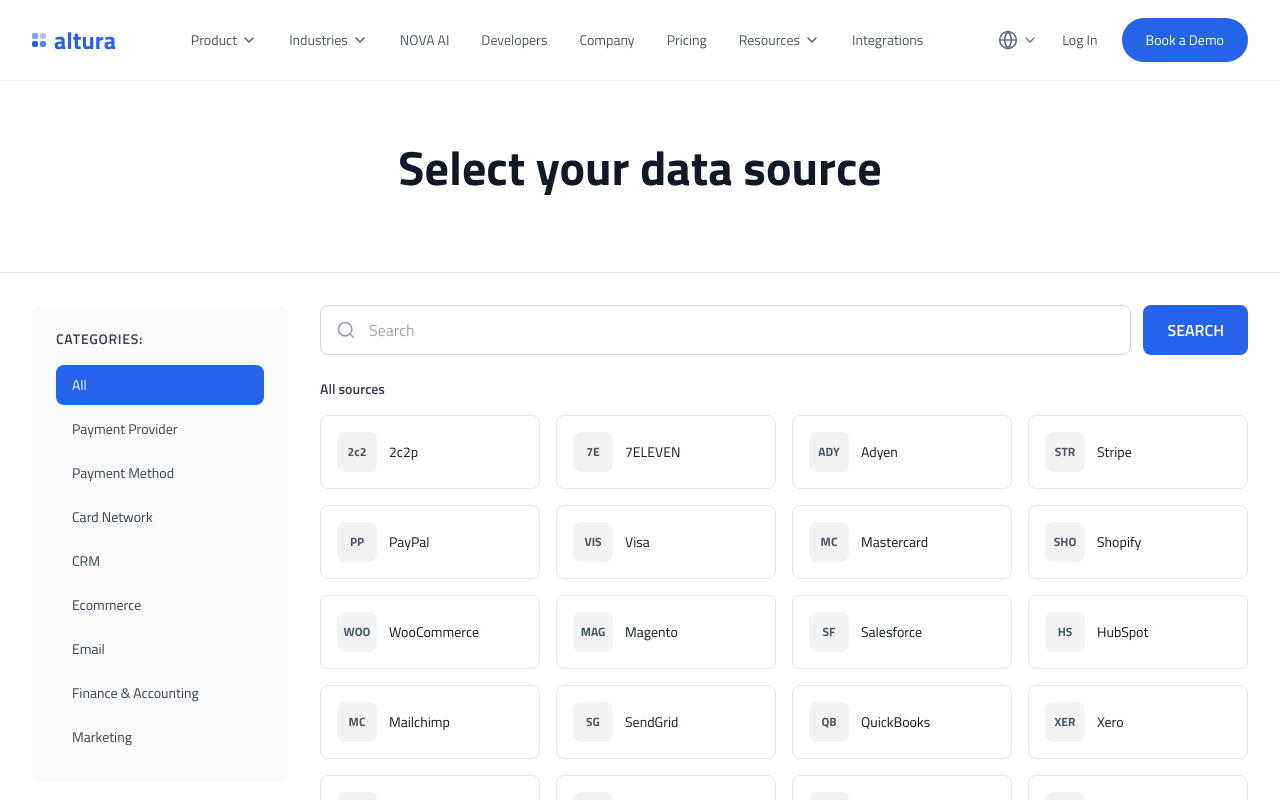
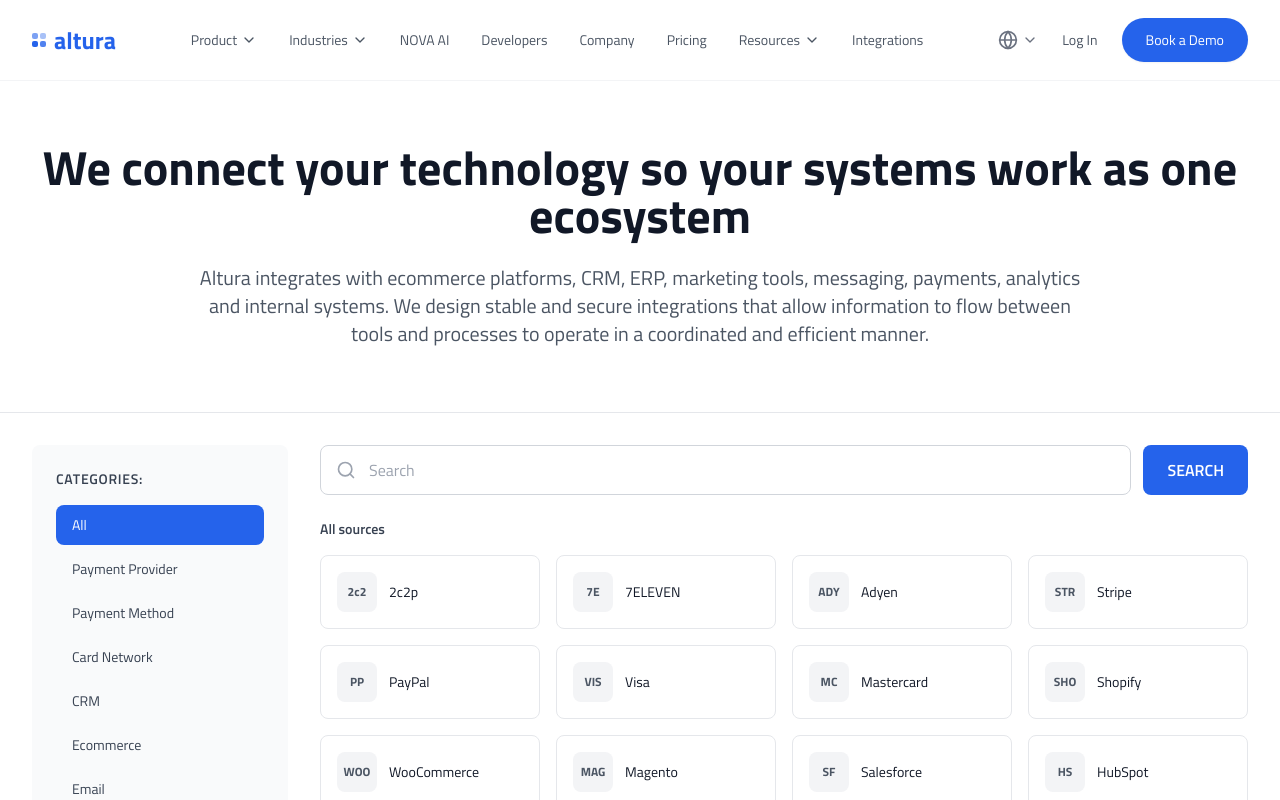
Before and after one commit to Cappybara12/Project-site, a Next.js app: page /integrations in a window 1280 px wide. Shown: the top 800 px of the page. Built offline with nearby package versions, Linux system fonts and the light colour scheme.

Commit message:
Make CTA section decorative lines thinner and add bilingual content to integrations page

```diff
--- a/app/(homepage)/components/CTASection.tsx
+++ b/app/(homepage)/components/CTASection.tsx
@@ -14,17 +14,17 @@
             id="leftTrack"
             d="M 120 -100 L 120 120 Q 120 220, 220 260 Q 320 300, 220 380 Q 120 460, 120 560 L 120 700"
             stroke="rgba(255,255,255,0.2)"
-            strokeWidth="2"
+            strokeWidth="1"
             fill="none"
           />
-          {/* Animated glowing capsule */}
-          <rect x="-12" y="-3" width="24" height="6" rx="3" fill="white" opacity="0.9">
+          {/* Animated glowing capsule - thinner */}
+          <rect x="-4" y="-1" width="8" height="2" rx="1" fill="white" opacity="0.8">
             <animateMotion dur="8s" repeatCount="indefinite" rotate="auto">
               <mpath href="#leftTrack" />
             </animateMotion>
           </rect>
-          {/* Glow effect */}
-          <rect x="-12" y="-3" width="24" height="6" rx="3" fill="white" filter="url(#glowFilter)" opacity="0.6">
+          {/* Glow effect - thinner */}
+          <rect x="-4" y="-1" width="8" height="2" rx="1" fill="white" filter="url(#glowFilter)" opacity="0.4">
             <animateMotion dur="8s" repeatCount="indefinite" rotate="auto">
               <mpath href="#leftTrack" />
             </animateMotion>
@@ -33,7 +33,7 @@
           {/* Glow filter */}
           <defs>
             <filter id="glowFilter" x="-50%" y="-50%" width="200%" height="200%">
-              <feGaussianBlur stdDeviation="4" result="blur" />
+              <feGaussianBlur stdDeviation="2" result="blur" />
               <feMerge>
                 <feMergeNode in="blur" />
                 <feMergeNode in="SourceGraphic" />
@@ -49,16 +49,16 @@
             id="rightTrack"
             d="M 1080 -100 L 1080 120 Q 1080 220, 980 260 Q 880 300, 980 380 Q 1080 460, 1080 560 L 1080 700"
             stroke="rgba(255,255,255,0.2)"
-            strokeWidth="2"
+            strokeWidth="1"
             fill="none"
           />
-          {/* Animated glowing capsule */}
-          <rect x="-12" y="-3" width="24" height="6" rx="3" fill="white" opacity="0.9">
+          {/* Animated glowing capsule - thinner */}
+          <rect x="-4" y="-1" width="8" height="2" rx="1" fill="white" opacity="0.8">
             <animateMotion dur="10s" repeatCount="indefinite" rotate="auto" begin="1s">
               <mpath href="#rightTrack" />
             </animateMotion>
           </rect>
-          <rect x="-12" y="-3" width="24" height="6" rx="3" fill="white" filter="url(#glowFilter2)" opacity="0.6">
+          <rect x="-4" y="-1" width="8" height="2" rx="1" fill="white" filter="url(#glowFilter2)" opacity="0.4">
             <animateMotion dur="10s" repeatCount="indefinite" rotate="auto" begin="1s">
               <mpath href="#rightTrack" />
             </animateMotion>
@@ -66,7 +66,7 @@
 
           <defs>
             <filter id="glowFilter2" x="-50%" y="-50%" width="200%" height="200%">
-              <feGaussianBlur stdDeviation="4" result="blur" />
+              <feGaussianBlur stdDeviation="2" result="blur" />
               <feMerge>
                 <feMergeNode in="blur" />
                 <feMergeNode in="SourceGraphic" />
--- a/app/integrations/page.tsx
+++ b/app/integrations/page.tsx
@@ -4,6 +4,7 @@
 import { motion } from "framer-motion";
 import { Search } from "lucide-react";
 import Link from "next/link";
+import { useLanguageSwitcher } from "../components/common/useLanguageSwitcher";
 
 // Integration data - keeping existing structure
 const integrations = [
@@ -59,8 +60,20 @@
 ];
 
 export default function IntegrationsPage() {
+  const { currentLang } = useLanguageSwitcher();
   const [searchQuery, setSearchQuery] = useState("");
   const [selectedCategory, setSelectedCategory] = useState("All");
+
+  const content = {
+    heading: {
+      en: "We connect your technology so your systems work as one ecosystem",
+      es: "Conectamos tu tecnología para que tus sistemas trabajen como un solo ecosistema"
+    },
+    subheading: {
+      en: "Altura integrates with ecommerce platforms, CRM, ERP, marketing tools, messaging, payments, analytics and internal systems. We design stable and secure integrations that allow information to flow between tools and processes to operate in a coordinated and efficient manner.",
+      es: "Altura se integra con plataformas de ecommerce, CRM, ERP, herramientas de marketing, mensajería, pagos, analítica y sistemas internos. Diseñamos integraciones estables y seguras que permiten que la información fluya entre herramientas y que los procesos operen de forma coordinada y eficiente."
+    }
+  };
 
   const filteredIntegrations = useMemo(() => {
     return integrations.filter(integration => {
@@ -76,8 +89,11 @@
       <section className="py-16 bg-white border-b border-gray-200">
         <div className="max-w-7xl mx-auto px-4 sm:px-6 lg:px-8">
           <h1 className="text-4xl md:text-5xl font-bold text-gray-900 text-center mb-4">
-            Select your data source
+            {content.heading[currentLang]}
           </h1>
+          <p className="text-lg md:text-xl text-gray-600 text-center max-w-4xl mx-auto mt-6 leading-relaxed">
+            {content.subheading[currentLang]}
+          </p>
         </div>
       </section>
 
```
